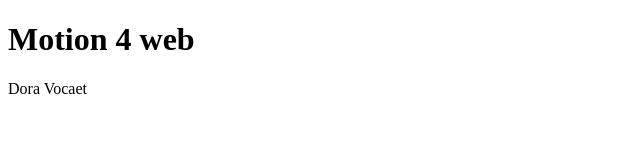
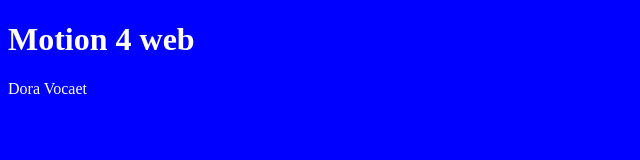
Before and after one commit to gdmgent/motion-for-web-projects-teacovArod, a plain HTML site: page index.html in a window 1280 px wide. Shown: the whole page, without its empty margins (0-640 px from the left). Drawn offline with Linux system fonts and the light colour scheme.

Commit message:
add stylehsheet

```diff
--- /dev/null
+++ b/css/main.css
@@ -0,0 +1,4 @@
+body {
+    background-color: blue;
+    color: white;
+}
--- a/index.html
+++ b/index.html
@@ -5,6 +5,7 @@
     <meta http-equiv="X-UA-Compatible" content="IE=edge">
     <meta name="viewport" content="width=device-width, initial-scale=1.0">
     <title>Motion 4 web</title>
+    <link rel="stylesheet" href="css/main.css">
 </head>
 <body>
     <h1>Motion 4 web</h1>
```
